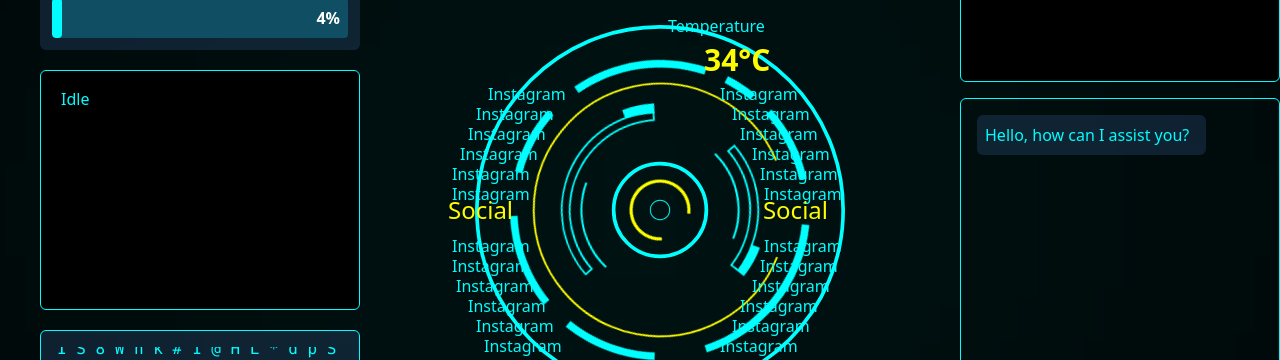
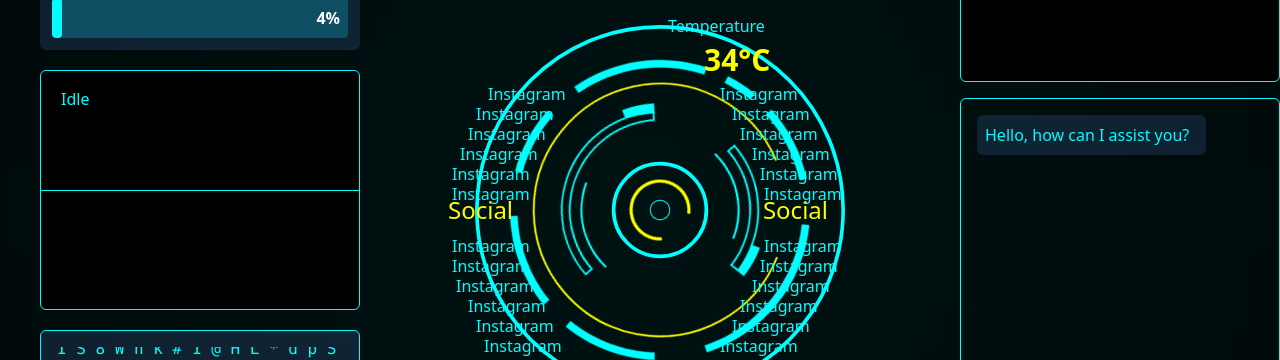
Before and after one commit to manjeetexe/HackathonSTJHON, a React (Vite) app in the folder Client/: page / in a window 1280 px wide. Shown: the part 190-550 px from the top of the page. Built offline with nearby package versions, Linux system fonts and the light colour scheme; no server answers.

Commit message:
audio done

```diff
--- a/Client/src/Components/SpeakerSoundAnalizer.jsx
+++ b/Client/src/Components/SpeakerSoundAnalizer.jsx
@@ -113,11 +113,17 @@
 
   return (
     <div className="flex justify-center relative items-center bg-black p-4 h-60 w-80 border rounded-md border-[#02fdff]">
-      <p className="absolute top-4 text-[#02fdff] left-5">
-        {isSpeaking ? (isWorking ? "AI Speaking..." : "Mic Access Denied") : "Idle"}
-      </p>
-      <canvas ref={canvasRef} className="w-full h-full" />
-    </div>
+  <p className="absolute top-4 text-[#02fdff] left-5">
+    {isSpeaking ? (isWorking ? "AI Speaking..." : "Mic Access Denied") : "Idle"}
+  </p>
+
+  {/* Show the line only when isSpeaking is false */}
+  {!isSpeaking && (
+    <div className="w-full absolute top-1/2 border-t border-[#02fdff] h-1"></div>
+  )}
+
+  <canvas ref={canvasRef} className="w-full h-full" />
+</div>
   );
 };
 
```
